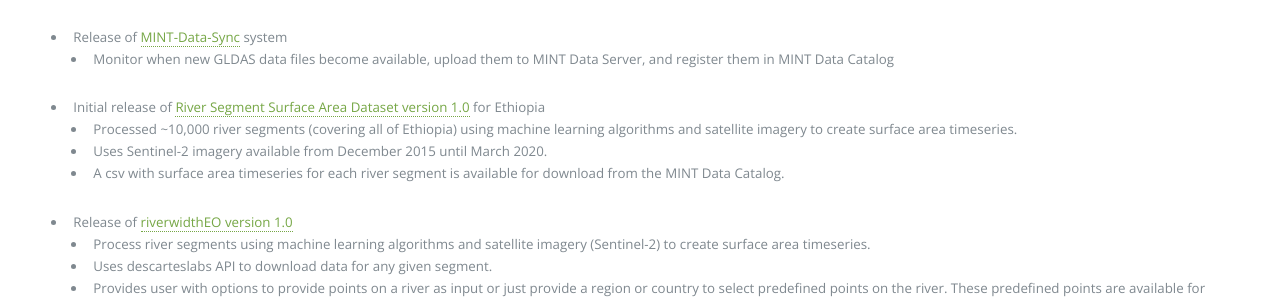
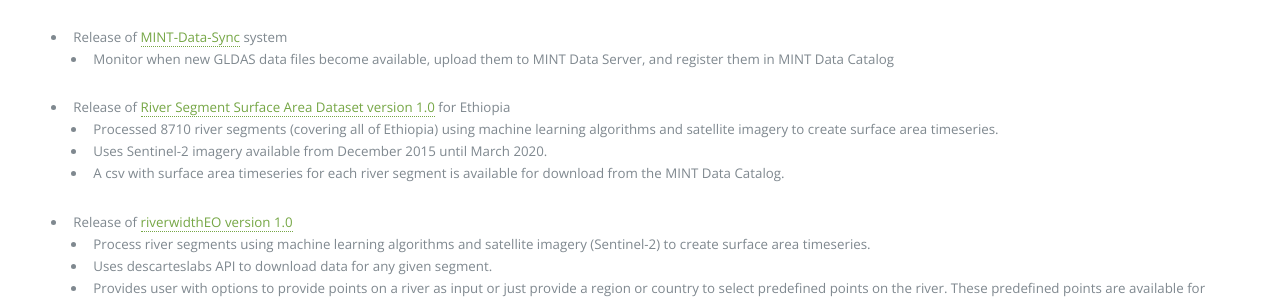
Before and after one commit to KnowledgeCaptureAndDiscovery/MINT, a Jekyll site: the page built from releases.md, in a window 1280 px wide and 900 px high, scrolled down 859 px. Shown: the part 162-461 px from the top of the window. Built offline with Jekyll 4.4.1, drawn with Linux system fonts in a browser that asks for light colours.

Commit message:
update text for remote sensing data

```diff
--- a/releases.md
+++ b/releases.md
@@ -34,8 +34,8 @@
     * Spatial transformations: [Cropping](https://github.com/mintproject/MINT-Transformation/blob/master/examples/cropping_weather_dataset.yml)
 * Release of [MINT-Data-Sync](https://github.com/mintproject/MINT-Data-Sync) system
   * Monitor when new GLDAS data files become available, upload them to MINT Data Server, and register them in MINT Data Catalog
-* Initial release of [River Segment Surface Area Dataset version 1.0](https://mint.isi.edu/ethiopia/datasets/browse/da6b6d47-7672-4e6e-a455-7bbc7e7ceb99) for Ethiopia
-  * Processed ~10,000 river segments (covering all of Ethiopia) using machine learning algorithms and satellite imagery to create surface area timeseries.
+* Release of [River Segment Surface Area Dataset version 1.0](https://mint.isi.edu/ethiopia/datasets/browse/da6b6d47-7672-4e6e-a455-7bbc7e7ceb99) for Ethiopia
+  * Processed 8710 river segments (covering all of Ethiopia) using machine learning algorithms and satellite imagery to create surface area timeseries.
   * Uses Sentinel-2 imagery available from December 2015 until March 2020.
   * A csv with surface area timeseries for each river segment is available for download from the MINT Data Catalog.
 * Release of [riverwidthEO version 1.0](https://github.com/mintproject/riverwidthEO)
```
